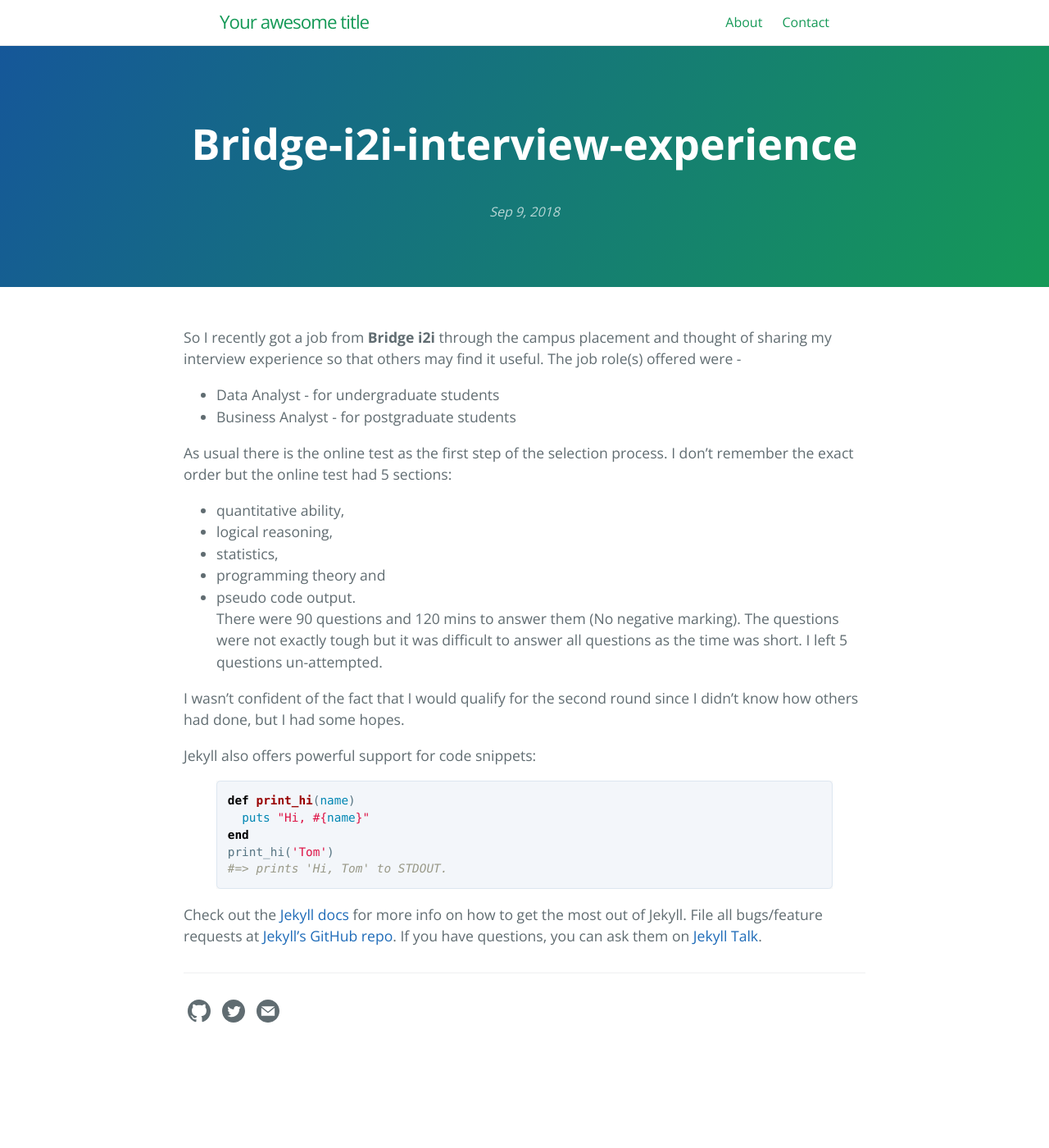
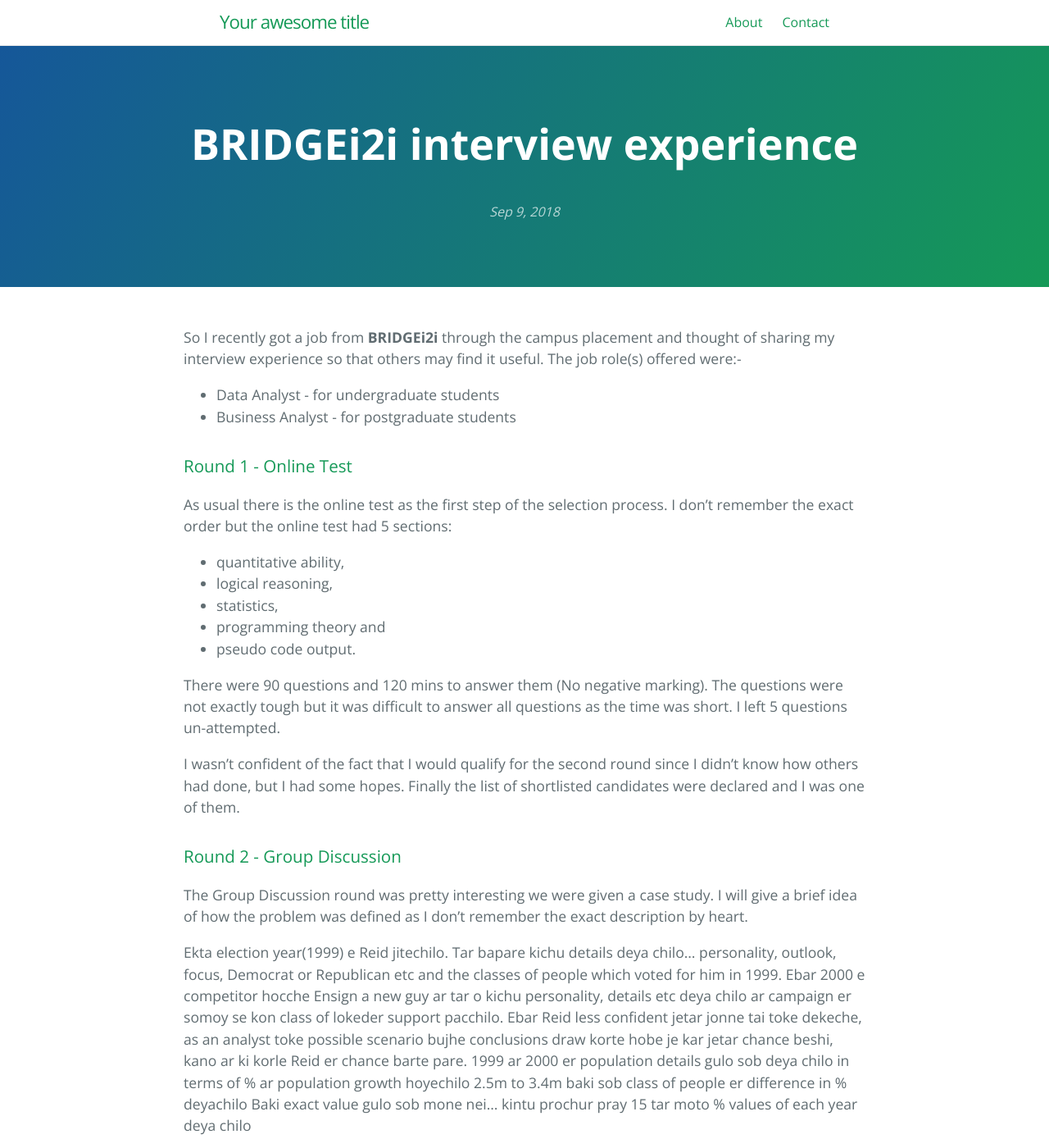
Before and after one commit to Swastik1993/Swastik1993.github.io, a Jekyll site: the page built from _posts/2018-09-09-bridge-i2i-interview-experience.markdown, in a window 1280 px wide and 1400 px high. Shown: the whole window at 82% size. Built offline with Jekyll 4.4.1, drawn with Linux system fonts in a browser that asks for light colours.

Commit message:
new post update

```diff
--- a/_posts/2018-09-09-bridge-i2i-interview-experience.markdown
+++ b/_posts/2018-09-09-bridge-i2i-interview-experience.markdown
@@ -1,12 +1,14 @@
 ---
 layout: post
-title:  "Bridge-i2i-interview-experience"
+title:  "BRIDGEi2i interview experience"
 date:   2018-09-09 10:30:00 +0530
 categories: interview
 ---
-So I recently got a job from __Bridge i2i__ through the campus placement and thought of sharing my interview experience so that others may find it useful. The job role(s) offered were -
+So I recently got a job from __BRIDGEi2i__ through the campus placement and thought of sharing my interview experience so that others may find it useful. The job role(s) offered were:-
 * Data Analyst - for undergraduate students
 * Business Analyst - for postgraduate students
+
+### Round 1 - Online Test
 
 As usual there is the online test as the first step of the selection process. I don't remember the exact order but the online test had 5 sections:
 * quantitative ability,
@@ -14,22 +16,18 @@
 * statistics,
 * programming theory and
 * pseudo code output.
+
+
 There were 90 questions and 120 mins to answer them (No negative marking). The questions were not exactly tough but it was difficult to answer all questions as the time was short. I left 5 questions un-attempted.
 
-I wasn't confident of the fact that I would qualify for the second round since I didn't know how others had done, but I had some hopes.
+I wasn't confident of the fact that I would qualify for the second round since I didn't know how others had done, but I had some hopes. Finally the list of shortlisted candidates were declared and I was one of them.
 
-Jekyll also offers powerful support for code snippets:
+### Round 2 - Group Discussion
 
-{% highlight ruby %}
-def print_hi(name)
-  puts "Hi, #{name}"
-end
-print_hi('Tom')
-#=> prints 'Hi, Tom' to STDOUT.
-{% endhighlight %}
+The Group Discussion round was pretty interesting we were given a case study. I will give a brief idea of how the problem was defined as I don't remember the exact description by heart.
 
-Check out the [Jekyll docs][jekyll-docs] for more info on how to get the most out of Jekyll. File all bugs/feature requests at [Jekyll’s GitHub repo][jekyll-gh]. If you have questions, you can ask them on [Jekyll Talk][jekyll-talk].
-
-[jekyll-docs]: https://jekyllrb.com/docs/home
-[jekyll-gh]:   https://github.com/jekyll/jekyll
-[jekyll-talk]: https://talk.jekyllrb.com/
+Ekta election year(1999) e Reid jitechilo. Tar bapare kichu details deya chilo... personality, outlook, focus, Democrat or Republican etc and the classes of people which voted for him in 1999.
+Ebar 2000 e competitor hocche Ensign a new guy ar tar o kichu personality, details etc deya chilo ar campaign er somoy se kon class of lokeder support pacchilo.
+Ebar Reid less confident jetar jonne tai toke dekeche, as an analyst toke possible scenario bujhe conclusions draw korte hobe je kar jetar chance beshi, kano ar ki korle Reid er chance barte pare.
+1999 ar 2000 er population details gulo sob deya chilo in terms of % ar population growth hoyechilo 2.5m to 3.4m baki sob class of people er difference in % deyachilo
+Baki exact value gulo sob mone nei... kintu prochur pray 15 tar moto % values of each year deya chilo
```
